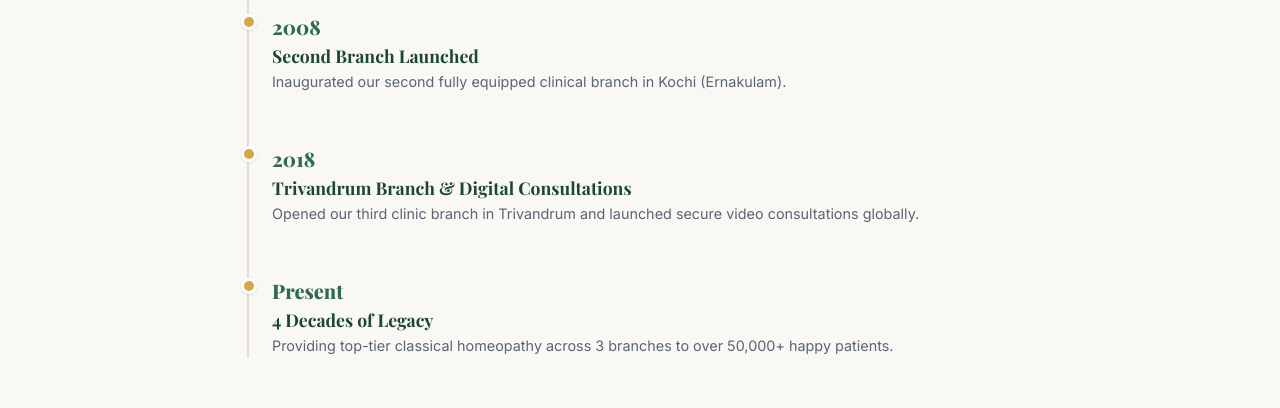
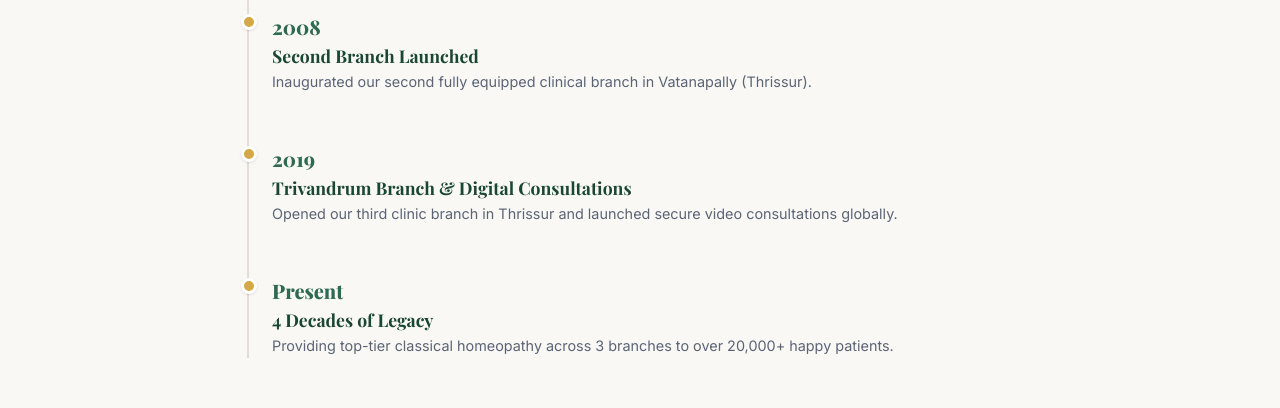
Before and after one commit to drnavaneethunni-cloud/Panaceahomoeo, a Next.js app: page /about in a window 1280 px wide. Shown: the part 2645-3053 px from the top of the page. Built offline with nearby package versions, Linux system fonts and the light colour scheme; a web font is replaced by a local one.

Commit message:
Update page.tsx

```diff
--- a/app/about/page.tsx
+++ b/app/about/page.tsx
@@ -5,11 +5,11 @@ import { Check, Heart, Shield, Award, Users } from "lucide-react";
 import ScrollReveal from "@/components/ScrollReveal";
 
 const timeline = [
-  { year: "1986", title: "Clinic Foundations", desc: "Opened the doors of Panecea Homeo Clinic to offer classical homeopathic remedies." },
+  { year: "1996", title: "Clinic Foundations", desc: "Opened the doors of Panecea Homeo Clinic to offer classical homeopathic remedies." },
   { year: "1998", title: "Expansion of Practice", desc: "Expanded clinical operations to address growing patient needs across Northern Kerala." },
-  { year: "2008", title: "Second Branch Launched", desc: "Inaugurated our second fully equipped clinical branch in Kochi (Ernakulam)." },
-  { year: "2018", title: "Trivandrum Branch & Digital Consultations", desc: "Opened our third clinic branch in Trivandrum and launched secure video consultations globally." },
-  { year: "Present", title: "4 Decades of Legacy", desc: "Providing top-tier classical homeopathy across 3 branches to over 50,000+ happy patients." },
+  { year: "2008", title: "Second Branch Launched", desc: "Inaugurated our second fully equipped clinical branch in Vatanapally (Thrissur)." },
+  { year: "2019", title: "Trivandrum Branch & Digital Consultations", desc: "Opened our third clinic branch in Thrissur and launched secure video consultations globally." },
+  { year: "Present", title: "4 Decades of Legacy", desc: "Providing top-tier classical homeopathy across 3 branches to over 20,000+ happy patients." },
 ];
 
 const values = [
```
